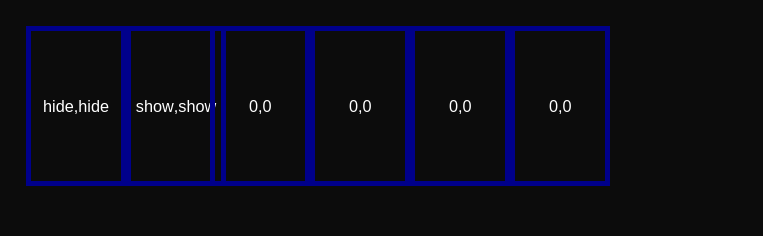
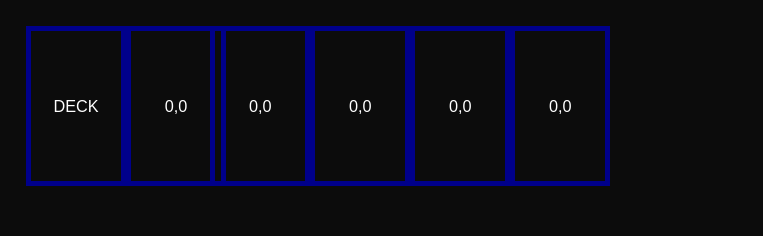
Before and after one commit to MartinAllsbrook/martin-online, a React (Create React App) app in the folder web-class-portal/solitaire/: page / in a window 1280 px wide. Shown: the top 236 px of the page, without its empty margins (0-763 px from the left). Built offline with nearby package versions, Linux system fonts and the light colour scheme.

Commit message:
Deck can be clicked to reveal cards
Deck can be clicked to turn a card from the deck. This card is then shown next to the deck. Card can not be interacted with

```diff
--- /dev/null
+++ b/web-class-portal/solitaire/src/Deck.js
@@ -0,0 +1,26 @@
+import React from "react";
+
+export default class Deck extends React.Component {
+    constructor(props) {
+        super(props);
+        this.state = {
+            updateHandler: props.updateHandler,
+            engine: props.engine,
+        }
+
+        this.onDeckClick = this.onDeckClick.bind(this);
+    }
+
+    onDeckClick() {
+        this.state.engine.clickDeck();
+        this.state.updateHandler();
+    }
+
+    render() {
+        return (
+            <div class="playing-card" onClick={this.onDeckClick}>
+                <p> DECK </p>
+            </div>
+        )
+    }
+}
--- a/web-class-portal/solitaire/src/PlayingCard.js
+++ b/web-class-portal/solitaire/src/PlayingCard.js
@@ -20,6 +20,8 @@ export default class PlayingCard extends React.Component {
 
     componentWillReceiveProps(nextProps) {
         this.setState({
+            rank: nextProps.rank,
+            suit: nextProps.suit,
             selected: nextProps.selected,
             hidden: nextProps.hidden
         });
--- a/web-class-portal/solitaire/src/SolitaireBoard.js
+++ b/web-class-portal/solitaire/src/SolitaireBoard.js
@@ -2,6 +2,7 @@ import React from 'react';
 import PlayingCard from './PlayingCard';
 import CardStack from './CardStack';
 import CardColumn from './CardColumn';
+import Deck from './Deck';
 // import HiddenCard from './HiddenCard';
 
 
@@ -53,11 +54,35 @@ export default class SolitaireBoard extends React.Component {
             />);
         }
 
+        let topDeckCard;
+        if(gameState.faceUpDeck.length-1 >= 0){
+            const topDeckCardPosition = {
+                area: "faceUpDeck",
+            }
+            topDeckCard = <PlayingCard
+                updateHandler={this.updateHandler}
+                engine={this.state.engine}
+                suit={gameState.faceUpDeck[gameState.faceUpDeck.length-1].suit}
+                rank={gameState.faceUpDeck[gameState.faceUpDeck.length-1].rank}
+                selected={gameState.faceUpDeck[gameState.faceUpDeck.length-1].selected}
+                position={topDeckCardPosition}
+                hidden={false}
+            />;
+        }else{
+            topDeckCard = <PlayingCard
+                updateHandler={this.updateHandler}
+                engine={this.state.engine}
+                suit={0}
+                rank={0}
+            />
+        }
+
+
         return (
             <div id="solitaire-board">
                 <div id="draw-pile">
-                    <PlayingCard suit="hide" rank="hide"/>
-                    <PlayingCard suit="show" rank="show"/>
+                    <Deck updateHandler={this.updateHandler} engine={this.state.engine}/>
+                    {topDeckCard}
                 </div>
 
                 <div id="stacks">
--- a/web-class-portal/solitaire/src/SolitaireEngine.js
+++ b/web-class-portal/solitaire/src/SolitaireEngine.js
@@ -5,7 +5,7 @@ export default class SolitaireEngine {
         this.selectedCardPosition = null;
         this.gameState = {
             columns: [],
-            deck: [],
+            faceUpDeck: [],
             piles: [],
         }
         this.createDeck();
@@ -83,6 +83,7 @@ export default class SolitaireEngine {
         const row = cardPosition["row"];
         const column = cardPosition["column"];
 
+
         if(area == "columns"){
             const clickedCard = this.gameState[area][column][row];
 
@@ -125,13 +126,13 @@ export default class SolitaireEngine {
                         // this.gameState.columns[column].push(cardToMove);
                         this.cardSelected = false;
                     }
-
-
                 }
             }
-            // console.log(this.gameState[area][column][row]);
         }
-        // this.updateApp();
+    }
+
+    clickDeck() {
+        this.gameState.faceUpDeck.push(this.deck.pop());
     }
 
     getGameState(){
```
